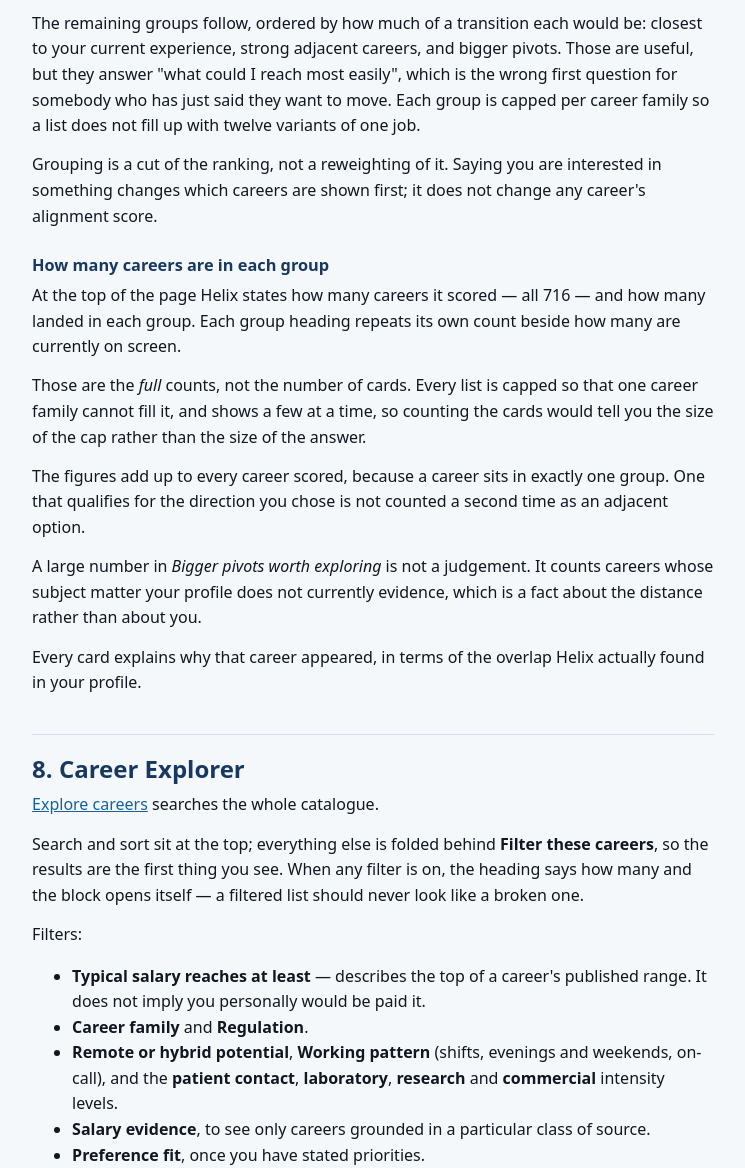
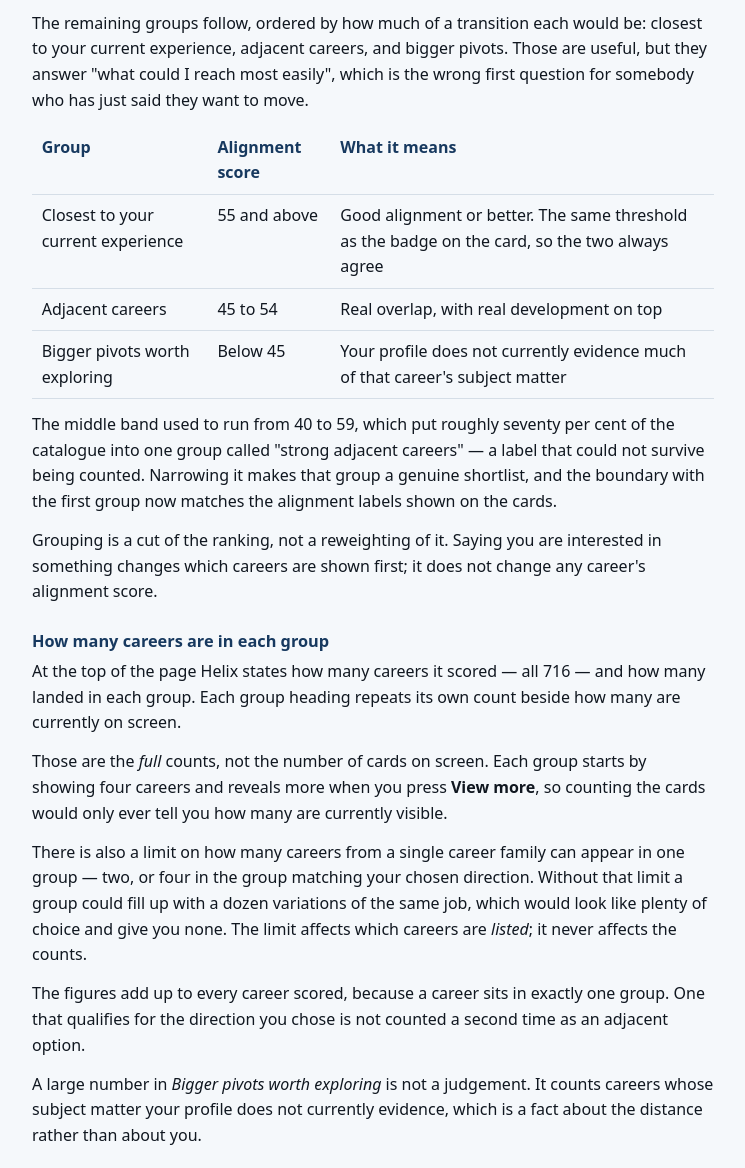
Before and after one commit to dmamphey/helix-career-pathway-planner, a plain HTML site: page user-guide.html in a window 1280 px wide. Shown: the part 5046-6214 px from the top of the page, without its empty margins (267-1012 px from the left). Drawn offline with Linux system fonts and the light colour scheme.

Commit message:
Narrow the adjacent band, and align it to the badges on the cards
The middle group held 515 careers — about seventy per cent of the catalogue —
under the title "Strong adjacent careers". The arithmetic was right and the label
was not, and nobody could see it until the counts went on the screen.

Two things were wrong, not one. The band was too wide, and its boundaries did not
line up with the alignment badges on the cards inside it. BANDS calls 55 "Good
alignment" while the first group began at 60, so a career scoring 58 wore a Good
alignment badge inside a group it was not good enough for, and one scoring 42
wore "Worth exploring" inside a group calling itself strong.

Closest now begins at 55 — the same number as the badge, so a card and its group
always agree. Adjacent runs 45 to 54, which makes it a shortlist rather than a
dumping ground. For an experienced biomedical scientist the four groups now read
78 / 93 / 259 / 286 instead of 78 / 60 / 515 / 63.

The middle group drops "Strong" from its title, because at 45 it was claiming
something the band does not support. The pivots blurb now says plainly that a
large count there describes the size of the move rather than the person.

Nothing about scoring changed. A career's score and its badge are computed
exactly as before; only the group it is filed under has moved.

Three tests hold the line: a card in the closest group must wear a Good or
Strong badge, the middle group must stay under half the catalogue, and any group
whose title says "strong" must contain only strongly aligned careers.

Also rewrote the sentence about capping, on the page and in the guide, after it
proved unreadable. It now says the two separate things it was compressing: each
group shows four at a time until you press View more, and no more than two
careers from one family can appear in a group so it cannot fill with variations
of the same job.

Co-Authored-By: Claude Opus 5 <noreply@anthropic.com>

```diff
--- a/user-guide.html
+++ b/user-guide.html
@@ -302,11 +302,27 @@
    most squarely in the areas you picked lead the group, and among equals the
    closest match to your background comes first — not the easiest move.</p>
 <p>The remaining groups follow, ordered by how much of a transition each would
-   be: closest to your current experience, strong adjacent careers, and bigger
-   pivots. Those are useful, but they answer "what could I reach most easily",
-   which is the wrong first question for somebody who has just said they want to
-   move. Each group is capped per career family so a list does not fill up with
-   twelve variants of one job.</p>
+   be: closest to your current experience, adjacent careers, and bigger pivots.
+   Those are useful, but they answer "what could I reach most easily", which is
+   the wrong first question for somebody who has just said they want to move.</p>
+<div class="scroll"><table>
+  <thead><tr><th>Group</th><th>Alignment score</th><th>What it means</th></tr></thead>
+  <tbody>
+    <tr><td>Closest to your current experience</td><td>55 and above</td>
+        <td>Good alignment or better. The same threshold as the badge on the
+            card, so the two always agree</td></tr>
+    <tr><td>Adjacent careers</td><td>45 to 54</td>
+        <td>Real overlap, with real development on top</td></tr>
+    <tr><td>Bigger pivots worth exploring</td><td>Below 45</td>
+        <td>Your profile does not currently evidence much of that career's
+            subject matter</td></tr>
+  </tbody>
+</table></div>
+<p>The middle band used to run from 40 to 59, which put roughly seventy per cent
+   of the catalogue into one group called "strong adjacent careers" — a label
+   that could not survive being counted. Narrowing it makes that group a genuine
+   shortlist, and the boundary with the first group now matches the alignment
+   labels shown on the cards.</p>
 <p>Grouping is a cut of the ranking, not a reweighting of it. Saying you are
    interested in something changes which careers are shown first; it does not
    change any career's alignment score.</p>
@@ -315,10 +331,16 @@
 <p>At the top of the page Helix states how many careers it scored — all 716 —
    and how many landed in each group. Each group heading repeats its own count
    beside how many are currently on screen.</p>
-<p>Those are the <em>full</em> counts, not the number of cards. Every list is
-   capped so that one career family cannot fill it, and shows a few at a time,
-   so counting the cards would tell you the size of the cap rather than the size
-   of the answer.</p>
+<p>Those are the <em>full</em> counts, not the number of cards on screen. Each
+   group starts by showing four careers and reveals more when you press
+   <strong>View more</strong>, so counting the cards would only ever tell you
+   how many are currently visible.</p>
+<p>There is also a limit on how many careers from a single career family can
+   appear in one group — two, or four in the group matching your chosen
+   direction. Without that limit a group could fill up with a dozen variations
+   of the same job, which would look like plenty of choice and give you none.
+   The limit affects which careers are <em>listed</em>; it never affects the
+   counts.</p>
 <p>The figures add up to every career scored, because a career sits in exactly
    one group. One that qualifies for the direction you chose is not counted a
    second time as an adjacent option.</p>
```
Also changed, not shown: js/matcher.js (+40 -12 lines), js/views/explore.js (+7 -4 lines), tests/suite.js (+50 -1 lines).
